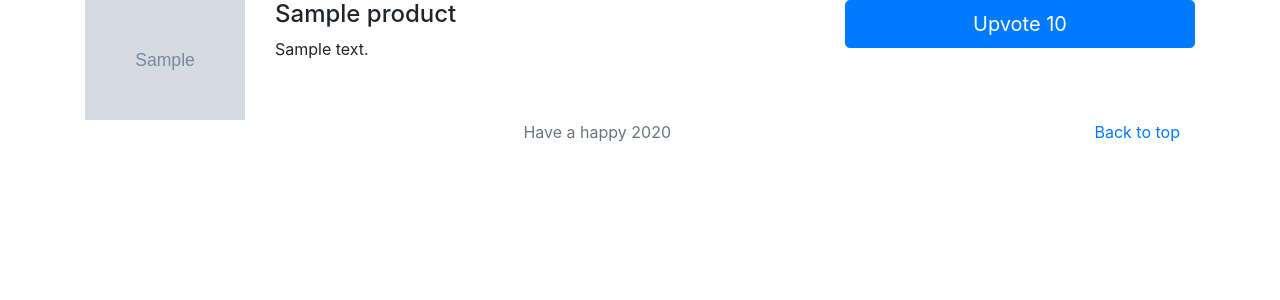
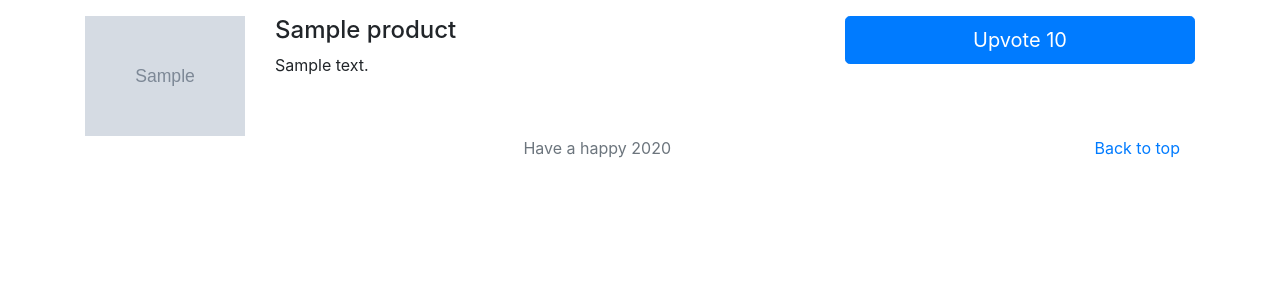
Before and after one commit to ritwiktiwari/producthunt-website, a Django app: page / in a window 1280 px wide. Shown: the part 56-356 px from the top of the page. Run offline with Django 3.2, Linux system fonts and the light colour scheme; tables that the repository leaves empty hold one stand-in row (values such as "Sample post"); grey boxes marked "Sample" are stand-in pictures; some libraries are stand-ins or nearby versions.

Commit message:
Homepage fixes

```diff
--- a/templates/products/index.html
+++ b/templates/products/index.html
@@ -3,11 +3,11 @@
 {% block content %}
 {% for product in products %}
 
-<div class="row">
-    <div class="col-2">
+<div class="row pt-3">
+    <div class="col-2" onclick="window.location='/products/{{ product.id }}';" style="cursor: pointer">
         <img src="{{ product.icon.url }}" class="img-fluid">
     </div>
-    <div class="col-6">
+    <div class="col-6" onclick="window.location='/products/{{ product.id }}';" style="cursor: pointer">
         <h4>{{ product.title }}</h4>
         <p>{{ product.body }}</p>
     </div>
```
